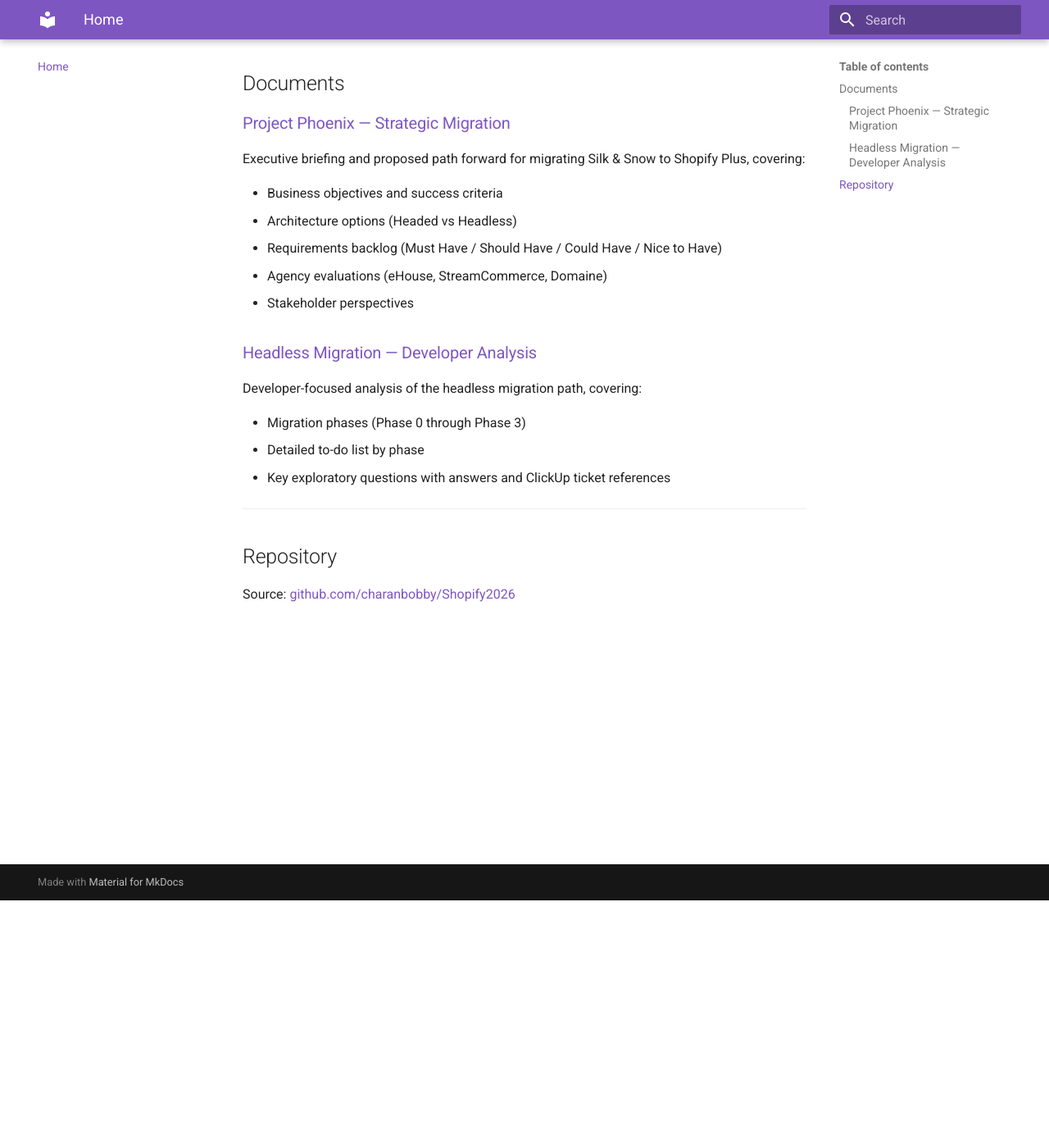
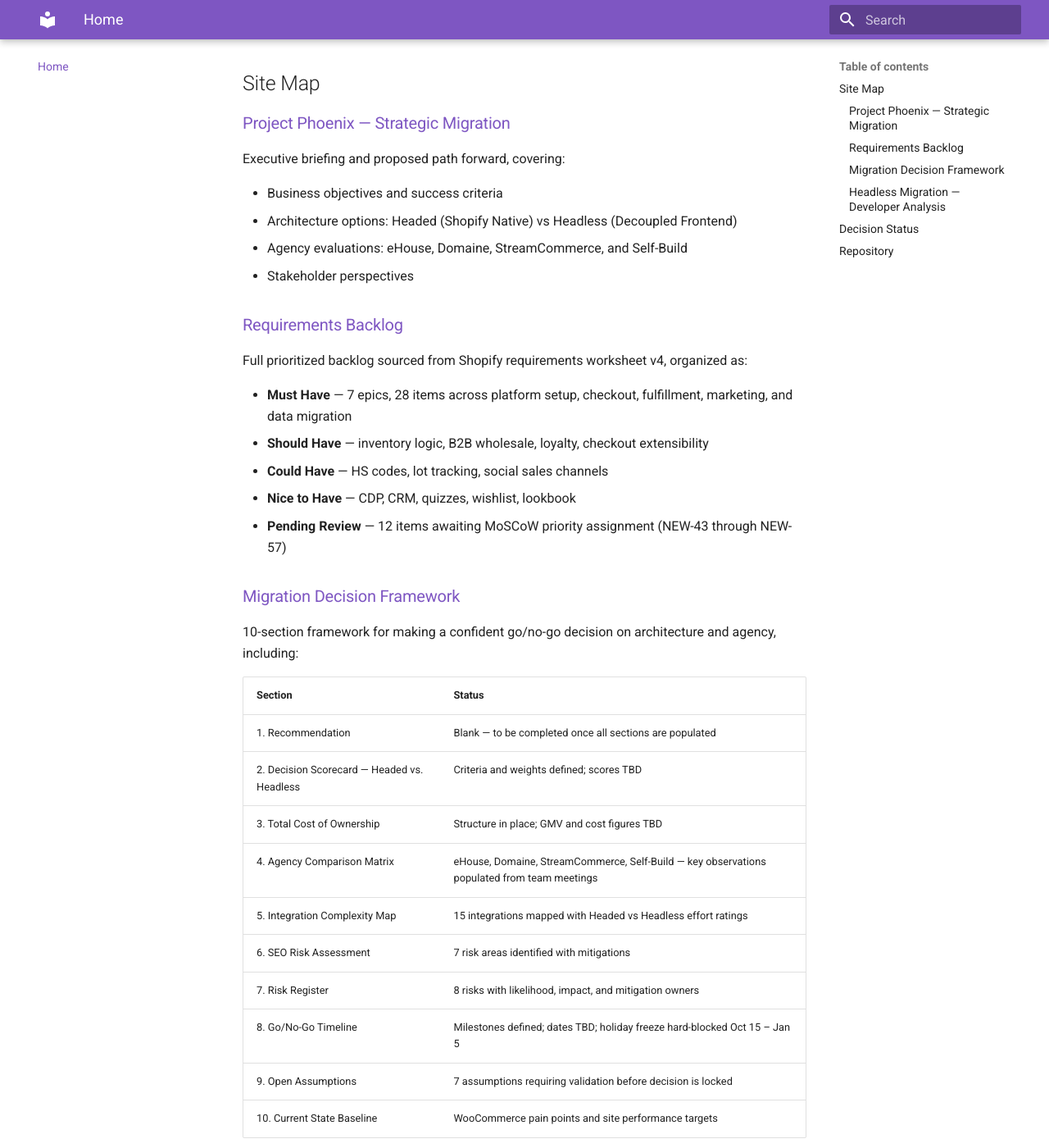
Before and after one commit to charanbobby/Shopify2026, an MkDocs documentation site: the page built from docs/index.md, in a window 1280 px wide and 1400 px high, scrolled down 302 px. Shown: the whole window at 82% size. Built offline with MkDocs 1.6.1 and Material for MkDocs 9.7.7, drawn with Linux system fonts in a browser that asks for light colours; some of the changed text lies outside the part shown.

Commit message:
Update home page to reflect current project state
Added full site map with summaries of all 4 pages, a Decision Framework
status table showing section-by-section completion state, and a Decision
Status table capturing all open vs resolved decisions at a glance.

Co-Authored-By: Claude Sonnet 4.6 <noreply@anthropic.com>

```diff
--- a/docs/index.md
+++ b/docs/index.md
@@ -6,25 +6,66 @@ This site consolidates planning materials, architectural decisions, and develope
 
 ---
 
-## Documents
+## Site Map
 
 ### [Project Phoenix — Strategic Migration](project-phoenix.md)
 
-Executive briefing and proposed path forward for migrating Silk & Snow to Shopify Plus, covering:
+Executive briefing and proposed path forward, covering:
 
 - Business objectives and success criteria
-- Architecture options (Headed vs Headless)
-- Requirements backlog (Must Have / Should Have / Could Have / Nice to Have)
-- Agency evaluations (eHouse, StreamCommerce, Domaine)
+- Architecture options: Headed (Shopify Native) vs Headless (Decoupled Frontend)
+- Agency evaluations: eHouse, Domaine, StreamCommerce, and Self-Build
 - Stakeholder perspectives
+
+### [Requirements Backlog](requirements-backlog.md)
+
+Full prioritized backlog sourced from Shopify requirements worksheet v4, organized as:
+
+- **Must Have** — 7 epics, 28 items across platform setup, checkout, fulfillment, marketing, and data migration
+- **Should Have** — inventory logic, B2B wholesale, loyalty, checkout extensibility
+- **Could Have** — HS codes, lot tracking, social sales channels
+- **Nice to Have** — CDP, CRM, quizzes, wishlist, lookbook
+- **Pending Review** — 12 items awaiting MoSCoW priority assignment (NEW-43 through NEW-57)
+
+### [Migration Decision Framework](decision-framework.md)
+
+10-section framework for making a confident go/no-go decision on architecture and agency, including:
+
+| Section | Status |
+| --- | --- |
+| 1. Recommendation | Blank — to be completed once all sections are populated |
+| 2. Decision Scorecard — Headed vs. Headless | Criteria and weights defined; scores TBD |
+| 3. Total Cost of Ownership | Structure in place; GMV and cost figures TBD |
+| 4. Agency Comparison Matrix | eHouse, Domaine, StreamCommerce, Self-Build — key observations populated from team meetings |
+| 5. Integration Complexity Map | 15 integrations mapped with Headed vs Headless effort ratings |
+| 6. SEO Risk Assessment | 7 risk areas identified with mitigations |
+| 7. Risk Register | 8 risks with likelihood, impact, and mitigation owners |
+| 8. Go/No-Go Timeline | Milestones defined; dates TBD; holiday freeze hard-blocked Oct 15 – Jan 5 |
+| 9. Open Assumptions | 7 assumptions requiring validation before decision is locked |
+| 10. Current State Baseline | WooCommerce pain points and site performance targets |
 
 ### [Headless Migration — Developer Analysis](developer-analysis.md)
 
-Developer-focused analysis of the headless migration path, covering:
+Developer-focused analysis of the phased migration path, covering:
 
-- Migration phases (Phase 0 through Phase 3)
-- Detailed to-do list by phase
+- **Phase 0** — environment setup and information gathering
+- **Phase 1** — product pages served via Shopify Storefront API; WooCommerce handles cart/checkout
+- **Phase 2** — cart, checkout, and all integrations migrate to Shopify
+- **Phase 3** — WooCommerce removed; PHP upgraded; full Shopify stack
 - Key exploratory questions with answers and ClickUp ticket references
+
+---
+
+## Decision Status
+
+| Decision | Status |
+| --- | --- |
+| Architecture: Headed vs Headless | **Open** — Decision Scorecard in progress |
+| Agency Selection | **Open** — 3 agencies evaluated + self-build baseline |
+| WooCommerce Parallel Run | **Assumed yes** — to be confirmed by dev team |
+| US Storefront (Shopify Markets) | **Must Have** — included in backlog |
+| CA French / EN-FR Launch | **Must Have** — included in backlog |
+| Go-Live Window | **Blocked Oct 15 – Jan 5** (Black Friday / holiday freeze) |
 
 ---
 
```
